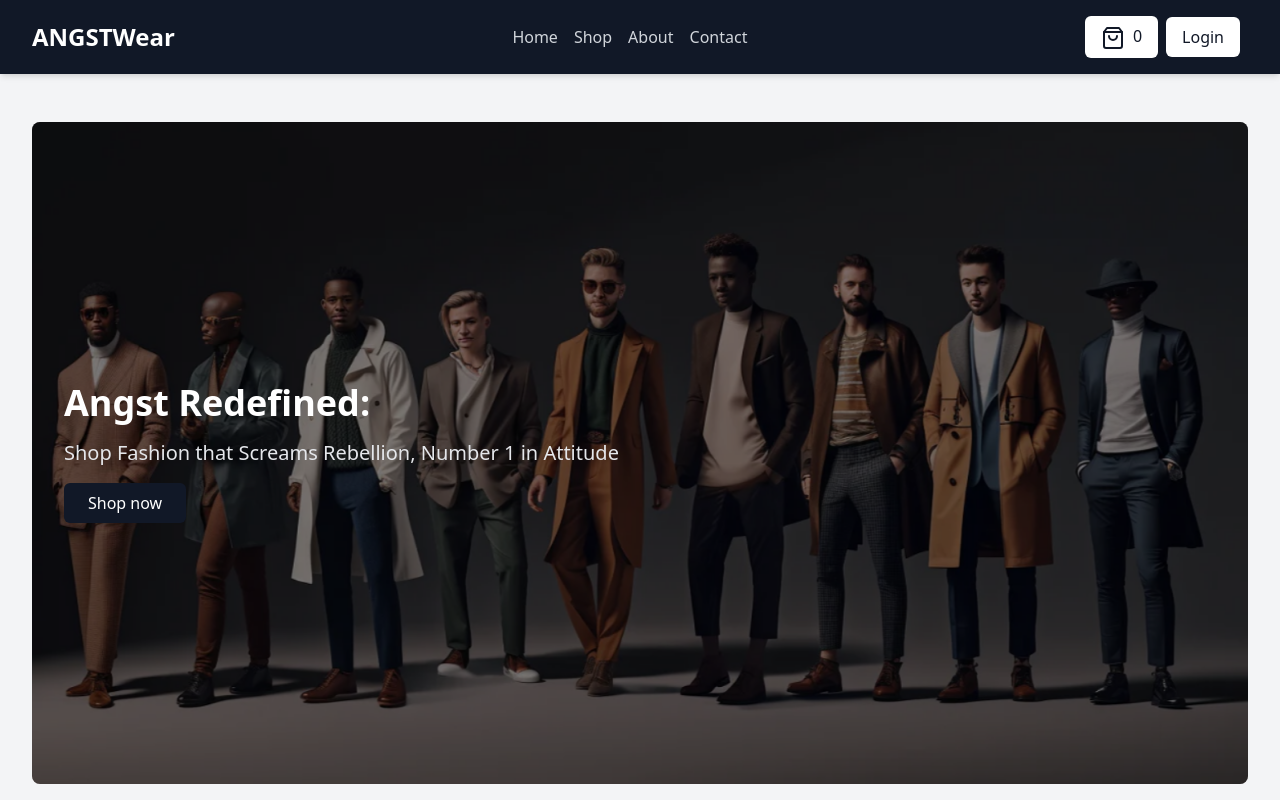
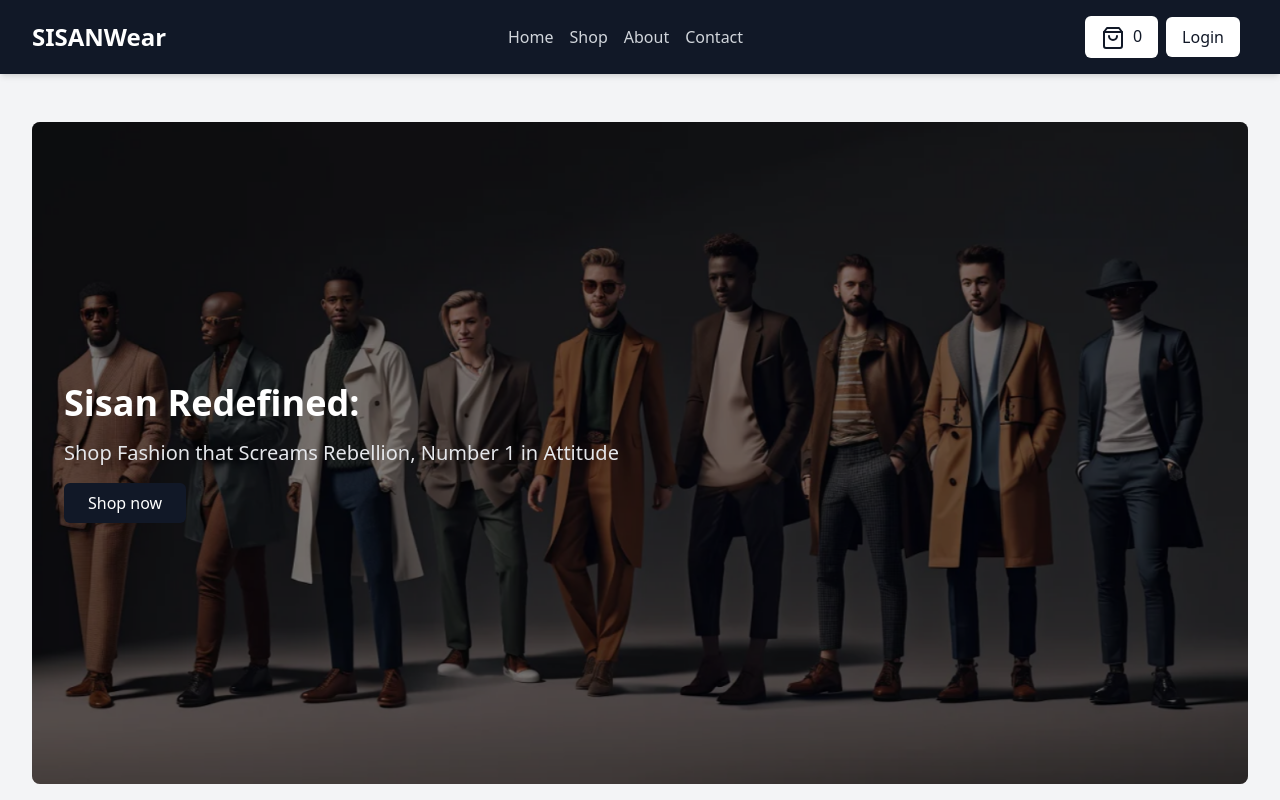
Before and after one commit to Seesonn/cleaningservice, a React (Create React App) app: page / in a window 1280 px wide. Shown: the top 800 px of the page. Built offline with nearby package versions, Linux system fonts and the light colour scheme.

Commit message:
Update angst.js

```diff
--- a/src/angst.js
+++ b/src/angst.js
@@ -107,7 +107,7 @@ export default function HomePage() {
     <div className="min-h-screen bg-gray-100 text-gray-900 font-sans">
       <header className="bg-gray-900 shadow-md sticky top-0 z-10">
         <div className="max-w-7xl mx-auto px-4 sm:px-6 lg:px-8 py-4 flex justify-between items-center">
-          <h1 className="text-2xl font-bold text-white">ANGSTWear</h1>
+          <h1 className="text-2xl font-bold text-white">SISANWear</h1>
           <nav className="hidden md:flex space-x-4">
             <a href="#home" className="text-gray-300 hover:text-white transition-colors">Home</a>
             <a href="#shop" className="text-gray-300 hover:text-white transition-colors">Shop</a>
@@ -166,7 +166,7 @@ export default function HomePage() {
               className="w-full h-auto rounded-lg"
             />
             <div className="absolute inset-0 flex flex-col justify-center items-start p-8 bg-black bg-opacity-50 rounded-lg">
-              <h2 className="text-4xl font-bold mb-4 text-white">Angst Redefined:</h2>
+              <h2 className="text-4xl font-bold mb-4 text-white">Sisan Redefined:</h2>
               <p className="text-xl mb-4 text-gray-200">Shop Fashion that Screams Rebellion, Number 1 in Attitude</p>
               <button className="bg-gray-900 text-white px-6 py-2 rounded-md hover:bg-gray-800 transition-colors">Shop now</button>
             </div>
@@ -240,7 +240,7 @@ export default function HomePage() {
           <section id="about" className="mb-12 bg-white rounded-lg shadow-md p-6">
             <h2 className="text-2xl font-semibold mb-4 text-gray-900">About Us</h2>
             <p className="mb-4 text-gray-700">
-              At ANGSTWear, we're passionate about providing edgy, high-quality clothing for the modern rebel. Our curated collection of jackets, tops, bottoms, footwear, and accessories is designed to help you express your inner angst and stand out from the crowd.
+              At SISANWear, we're passionate about providing edgy, high-quality clothing for the modern rebel. Our curated collection of jackets, tops, bottoms, footwear, and accessories is designed to help you express your inner angst and stand out from the crowd.
             </p>
             <p className="text-gray-700">
               With years of experience in alternative fashion, our team of experts carefully selects each item in our inventory to ensure that we're offering the latest underground trends and timeless punk classics that will fuel your rebellion for years to come.
@@ -265,7 +265,7 @@ export default function HomePage() {
               <div className="grid grid-cols-1 md:grid-cols-2 gap-6">
                 <div className="space-y-4">
                   <p className="flex items-center text-gray-700">
-                    <Mail className="mr-2" /> angstwear@gmail.com
+                    <Mail className="mr-2" /> sisanwear@gmail.com
                   </p>
                   <p className="flex items-center text-gray-700">
                     <Phone className="mr-2" /> 984435444
@@ -295,7 +295,7 @@ export default function HomePage() {
             </div>
             <div className="w-full md:w-1/4 mb-6 md:mb-0">
               <h3 className="text-lg font-semibold mb-4">Contact</h3>
-              <p className="text-sm text-gray-300">Email: angstwear@gmail.com</p>
+              <p className="text-sm text-gray-300">Email: sisanwear@gmail.com</p>
               <p className="text-sm text-gray-300">Phone: 9845367677</p>
             </div>
             <div className="w-full md:w-1/4 mb-6 md:mb-0">
@@ -323,7 +323,7 @@ export default function HomePage() {
             </div>
           </div>
           <div className="mt-8 border-t border-gray-800 pt-8 text-center">
-            <p className="text-sm text-gray-400">© 2024 ANGSTWear. All rights reserved.</p>
+            <p className="text-sm text-gray-400">© 2024 SISANWear. All rights reserved.</p>
           </div>
         </div>
       </footer>
```
